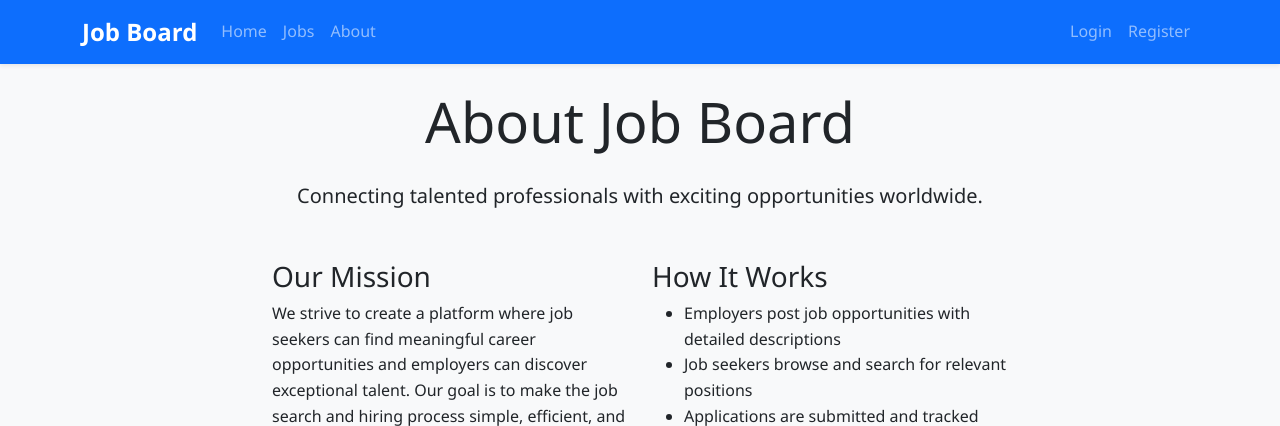
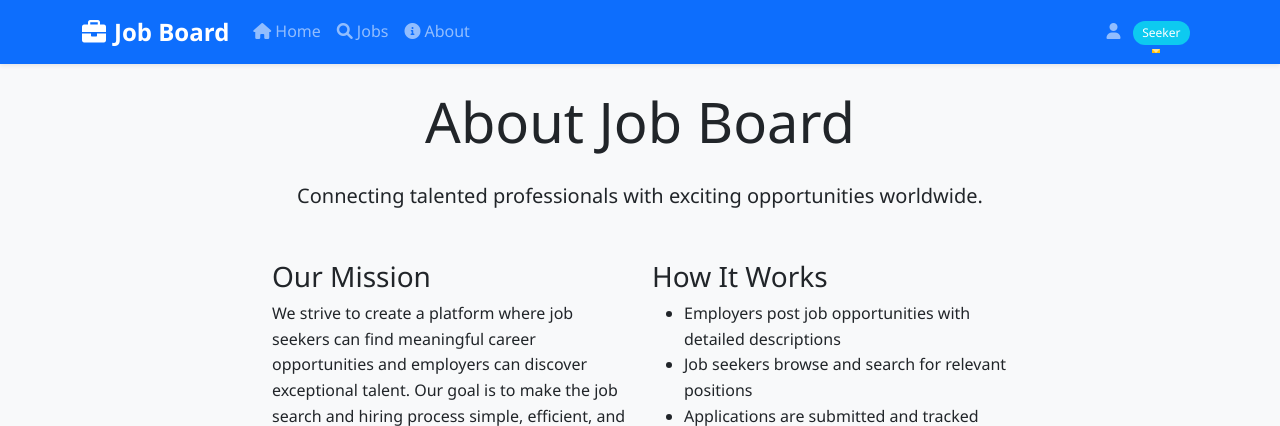
Before and after one commit to icekidtech/job_board_website, a Flask app: page /about in a window 1280 px wide. Shown: the top 426 px of the page. Run offline with Flask 3, Linux system fonts and the light colour scheme; the visitor is signed in with stand-in values (Sample User, id 1).

Commit message:
Enhance navigation bar with Font Awesome icons and user role indicators; improve flash message icons for better visual feedback

```diff
--- a/templates/base.html
+++ b/templates/base.html
@@ -5,13 +5,16 @@
     <meta name="viewport" content="width=device-width, initial-scale=1.0">
     <title>{% block title %}Job Board{% endblock %}</title>
     <link href="https://cdn.jsdelivr.net/npm/bootstrap@5.1.3/dist/css/bootstrap.min.css" rel="stylesheet">
+    <link rel="stylesheet" href="https://cdnjs.cloudflare.com/ajax/libs/font-awesome/6.0.0/css/all.min.css">
     <link rel="stylesheet" href="{{ url_for('static', filename='css/style.css') }}">
 </head>
 <body>
     <!-- Navigation Bar -->
     <nav class="navbar navbar-expand-lg navbar-dark bg-primary">
         <div class="container">
-            <a class="navbar-brand" href="{{ url_for('main.home') }}">Job Board</a>
+            <a class="navbar-brand" href="{{ url_for('main.home') }}">
+                <i class="fas fa-briefcase me-2"></i>Job Board
+            </a>
 
             <button class="navbar-toggler" type="button" data-bs-toggle="collapse" data-bs-target="#navbarNav">
                 <span class="navbar-toggler-icon"></span>
@@ -20,23 +23,64 @@
             <div class="collapse navbar-collapse" id="navbarNav">
                 <ul class="navbar-nav me-auto">
                     <li class="nav-item">
-                        <a class="nav-link" href="{{ url_for('main.home') }}">Home</a>
+                        <a class="nav-link" href="{{ url_for('main.home') }}">
+                            <i class="fas fa-home me-1"></i>Home
+                        </a>
                     </li>
                     <li class="nav-item">
-                        <a class="nav-link" href="{{ url_for('main.jobs') }}">Jobs</a>
+                        <a class="nav-link" href="{{ url_for('main.jobs') }}">
+                            <i class="fas fa-search me-1"></i>Jobs
+                        </a>
                     </li>
                     <li class="nav-item">
-                        <a class="nav-link" href="{{ url_for('main.about') }}">About</a>
+                        <a class="nav-link" href="{{ url_for('main.about') }}">
+                            <i class="fas fa-info-circle me-1"></i>About
+                        </a>
                     </li>
                 </ul>
 
                 <ul class="navbar-nav">
-                    <li class="nav-item">
-                        <a class="nav-link" href="{{ url_for('main.login') }}">Login</a>
-                    </li>
-                    <li class="nav-item">
-                        <a class="nav-link" href="{{ url_for('main.register') }}">Register</a>
-                    </li>
+                    {% if logged_in() %}
+                        <li class="nav-item dropdown">
+                            <a class="nav-link dropdown-toggle" href="#" id="navbarDropdown" role="button" data-bs-toggle="dropdown">
+                                <i class="fas fa-user me-1"></i>{{ current_user().username }}
+                                {% if current_user().role == 'employer' %}
+                                    <span class="badge bg-warning ms-1">Employer</span>
+                                {% else %}
+                                    <span class="badge bg-info ms-1">Seeker</span>
+                                {% endif %}
+                            </a>
+                            <ul class="dropdown-menu">
+                                <li><a class="dropdown-item" href="#">
+                                    <i class="fas fa-user me-1"></i>Profile
+                                </a></li>
+                                {% if current_user().role == 'employer' %}
+                                    <li><a class="dropdown-item" href="#">
+                                        <i class="fas fa-plus me-1"></i>Post Job
+                                    </a></li>
+                                {% else %}
+                                    <li><a class="dropdown-item" href="#">
+                                        <i class="fas fa-file me-1"></i>My Applications
+                                    </a></li>
+                                {% endif %}
+                                <li><hr class="dropdown-divider"></li>
+                                <li><a class="dropdown-item" href="{{ url_for('main.logout') }}">
+                                    <i class="fas fa-sign-out-alt me-1"></i>Logout
+                                </a></li>
+                            </ul>
+                        </li>
+                    {% else %}
+                        <li class="nav-item">
+                            <a class="nav-link" href="{{ url_for('main.login') }}">
+                                <i class="fas fa-sign-in-alt me-1"></i>Login
+                            </a>
+                        </li>
+                        <li class="nav-item">
+                            <a class="nav-link" href="{{ url_for('main.register') }}">
+                                <i class="fas fa-user-plus me-1"></i>Register
+                            </a>
+                        </li>
+                    {% endif %}
                 </ul>
             </div>
         </div>
@@ -48,6 +92,13 @@
             <div class="container mt-3">
                 {% for category, message in messages %}
                     <div class="alert alert-{{ 'danger' if category == 'error' else category }} alert-dismissible fade show" role="alert">
+                        {% if category == 'success' %}
+                            <i class="fas fa-check-circle me-2"></i>
+                        {% elif category == 'error' %}
+                            <i class="fas fa-exclamation-triangle me-2"></i>
+                        {% elif category == 'info' %}
+                            <i class="fas fa-info-circle me-2"></i>
+                        {% endif %}
                         {{ message }}
                         <button type="button" class="btn-close" data-bs-dismiss="alert"></button>
                     </div>
```
